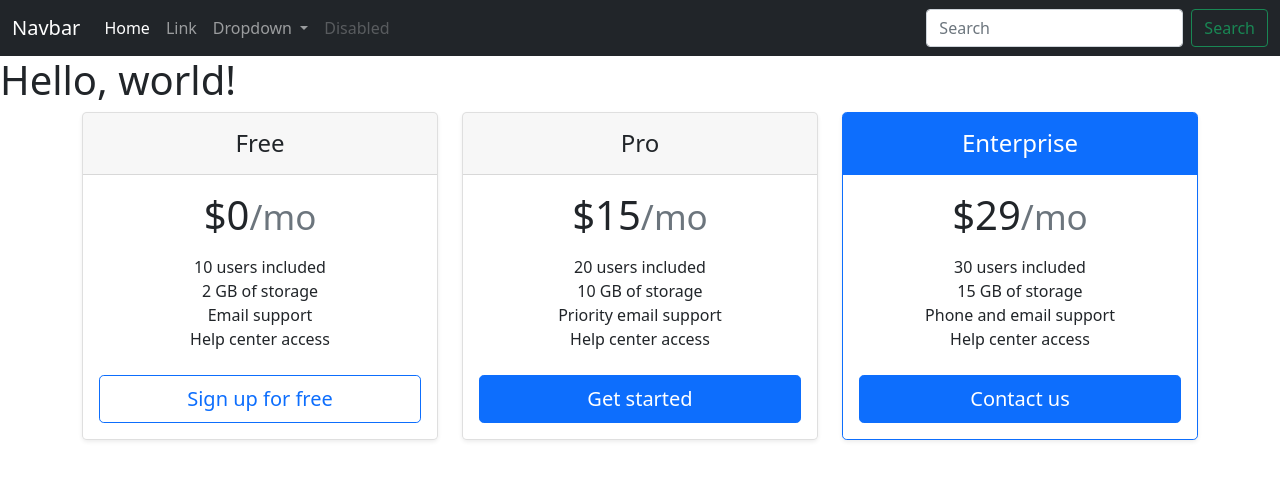
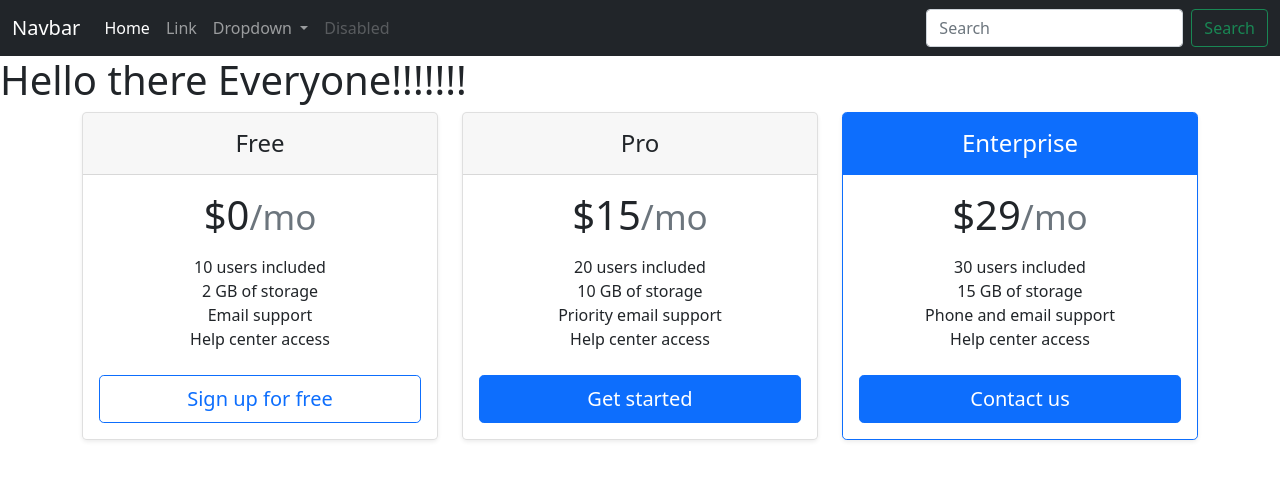
Before and after one commit to Annu-Lohan/centralized-workflow, a plain HTML site: page index.html in a window 1280 px wide. Drawn offline with nearby package versions, Linux system fonts and the light colour scheme.

Commit message:
Update index.html

```diff
--- a/index.html
+++ b/index.html
@@ -56,7 +56,7 @@
             </div>
         </div>
     </nav>
-    <h1>Hello, world!</h1>
+    <h1>Hello there Everyone!!!!!!!</h1>
 
     <div class="container">
       <div class="row row-cols-1 row-cols-md-3 mb-3 text-center">
```
